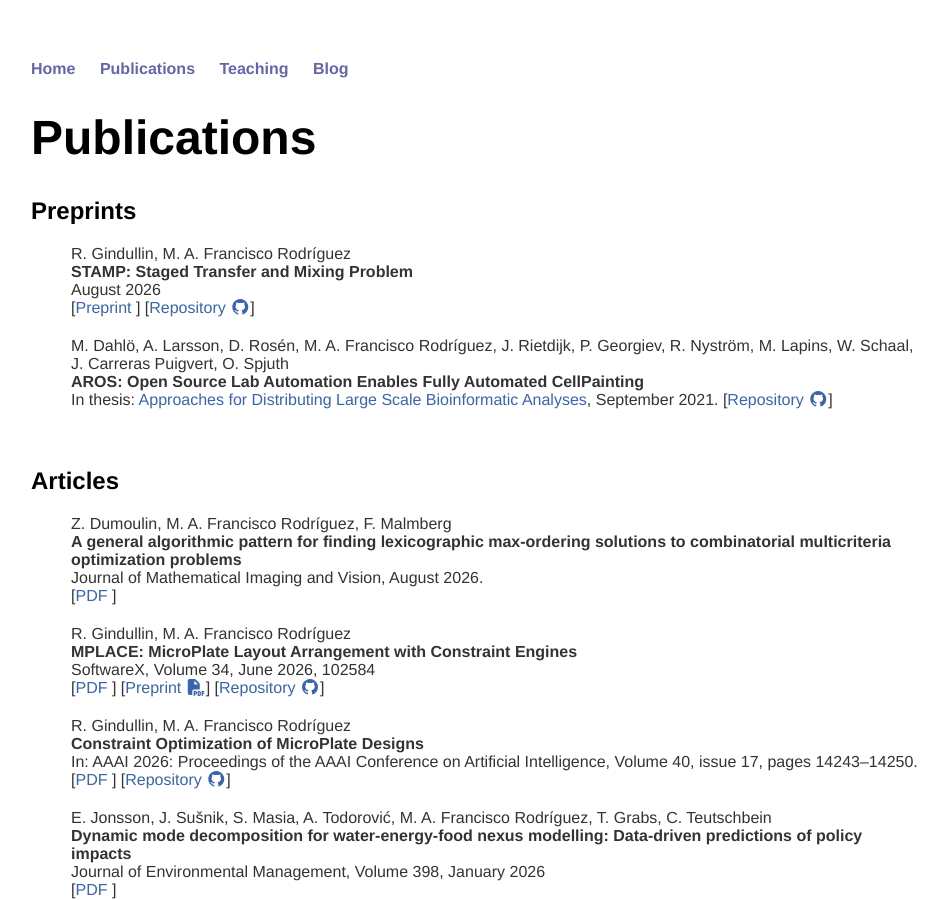
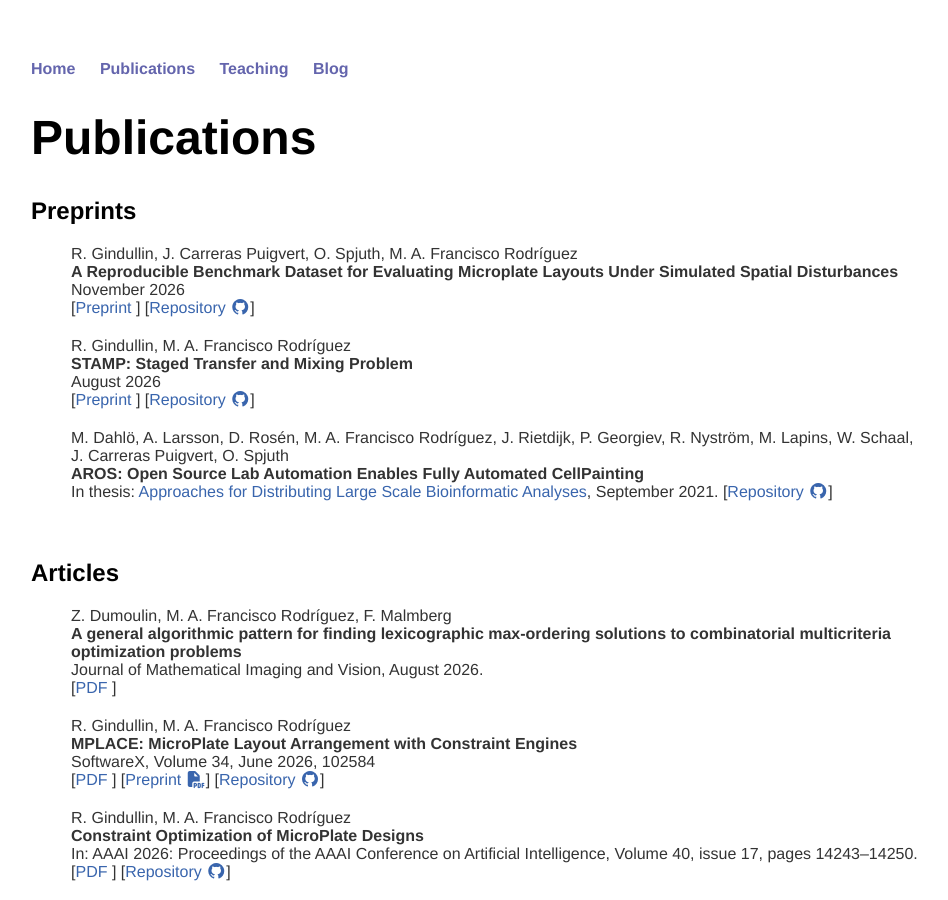
Before and after one commit to andreina-francisco/andreina-francisco.github.io, a Jekyll site: the page built from cv/index.html, in a window 1280 px wide and 900 px high. Shown: the whole window, without its empty margins (161-1109 px from the left). Built offline with Jekyll 4.4.1, drawn with Linux system fonts in a browser that asks for light colours; nearby versions of some CDN libraries; a style sheet for code colours, icons or effects is not loaded.

Commit message:
Update index.html

```diff
--- a/cv/index.html
+++ b/cv/index.html
@@ -9,6 +9,16 @@ title: Mar&iacute;a Andre&iacute;na Francisco Rodr&iacute;guez
   <h2>Preprints</h2>
 
   <ul class="publist">
+    <li class="pub @">
+    <span class="author">R. Gindullin, J. Carreras Puigvert, O. Spjuth, M. A. Francisco Rodr&iacute;guez</span><br />
+    <span class="title">A Reproducible Benchmark Dataset for Evaluating Microplate Layouts
+Under Simulated Spatial Disturbances</span>
+    <br />
+    <span class="note">November 2026</span><br />
+    [<a class="text" href="https://arxiv.org/">Preprint <i class="ai ai-arxiv"></i></a>]
+    [<a class="text" href="https://github.com/RamizGindullin/microplate_layouts_benchmark">Repository <i class="fa-brands fa-github"></i></a>]
+    </li>
+
     <li class="pub @">
     <span class="author">R. Gindullin, M. A. Francisco Rodr&iacute;guez</span><br />
     <span class="title">STAMP: Staged Transfer and Mixing Problem</span>
```
